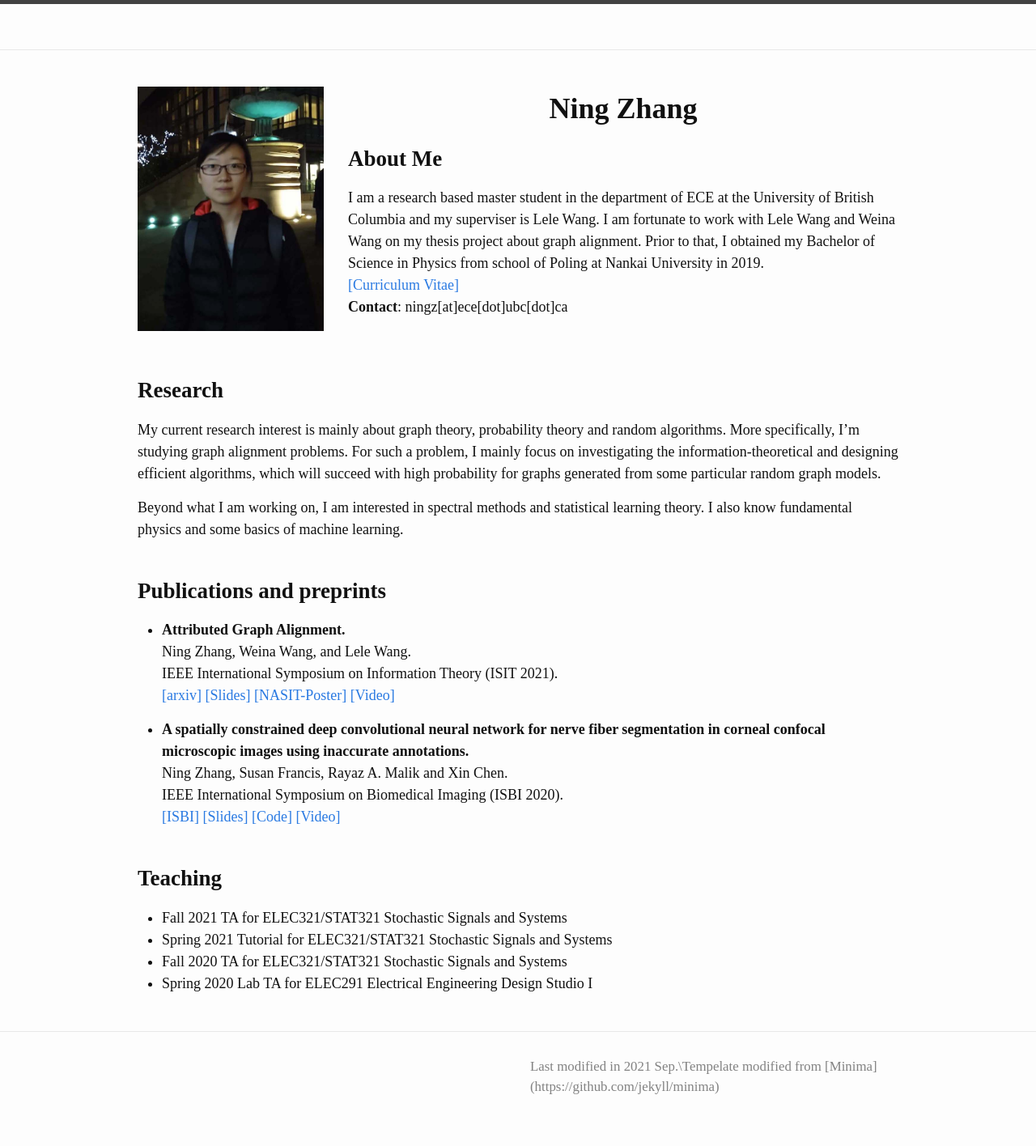
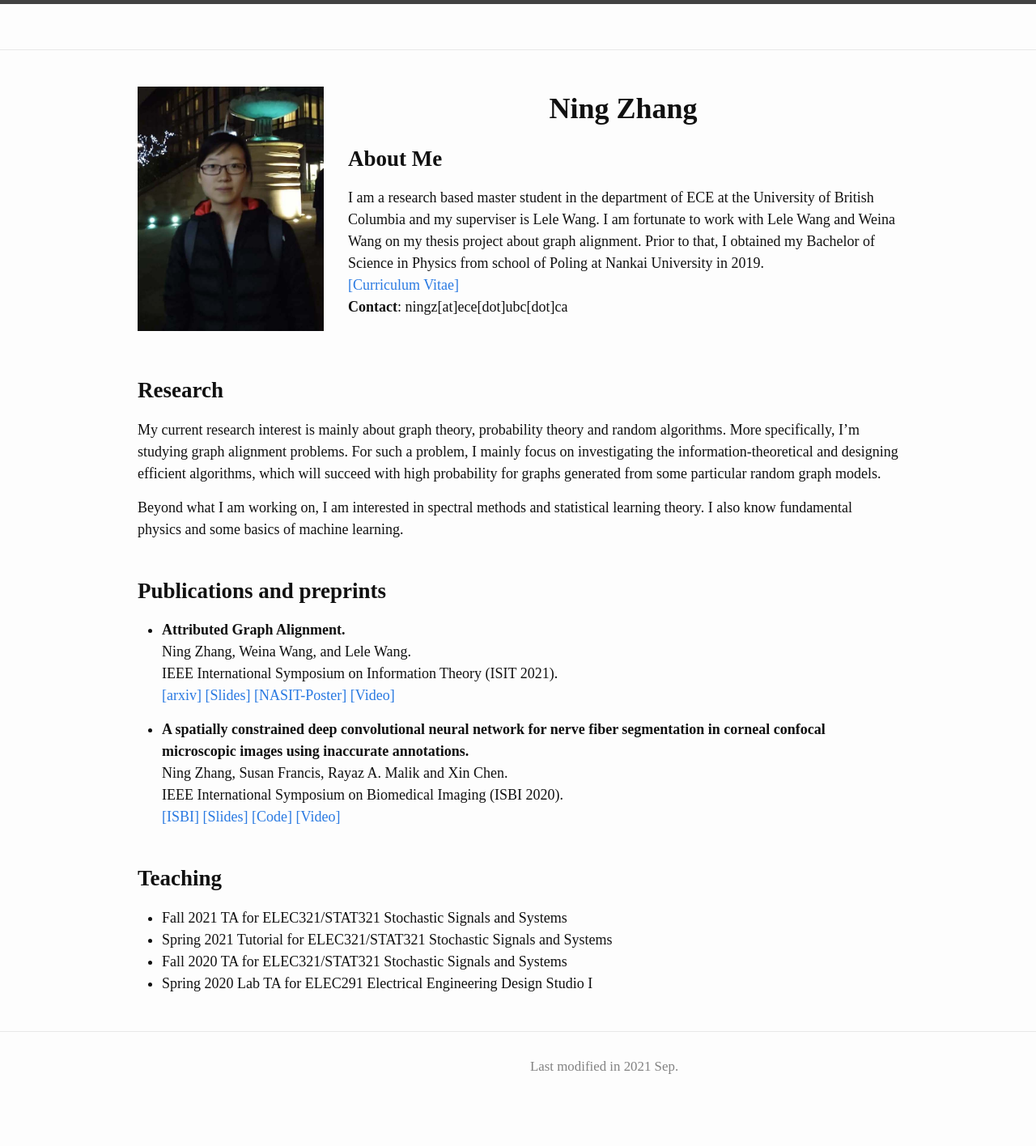
Before and after one commit to NingZhang-Git/NZ_website, a Jekyll site: the page built from index.md, in a window 1280 px wide. Shown: the whole page at 81% size. Built offline with Jekyll 4.4.1, drawn with Linux system fonts in a browser that asks for light colours; after the commit the page ends 1390 px from its top, so only the background shows below that.

Commit message:
Update _config.yml

```diff
--- a/_config.yml
+++ b/_config.yml
@@ -2,7 +2,8 @@ title: ""
 # author:
   # name: GitHub User
   # email:
-description: Last modified in 2021 Sep.\Tempelate modified from [Minima](https://github.com/jekyll/minima)
+description: Last modified in 2021 Sep.
+# \Tempelate modified from [Minima](https://github.com/jekyll/minima)
 
 # baseurl: "/nz" # the subpath of your site, e.g. /blog
 url: "https://nz917.github.io/nz/" # the base hostname & protocol for your site, e.g. http://example.com
```
